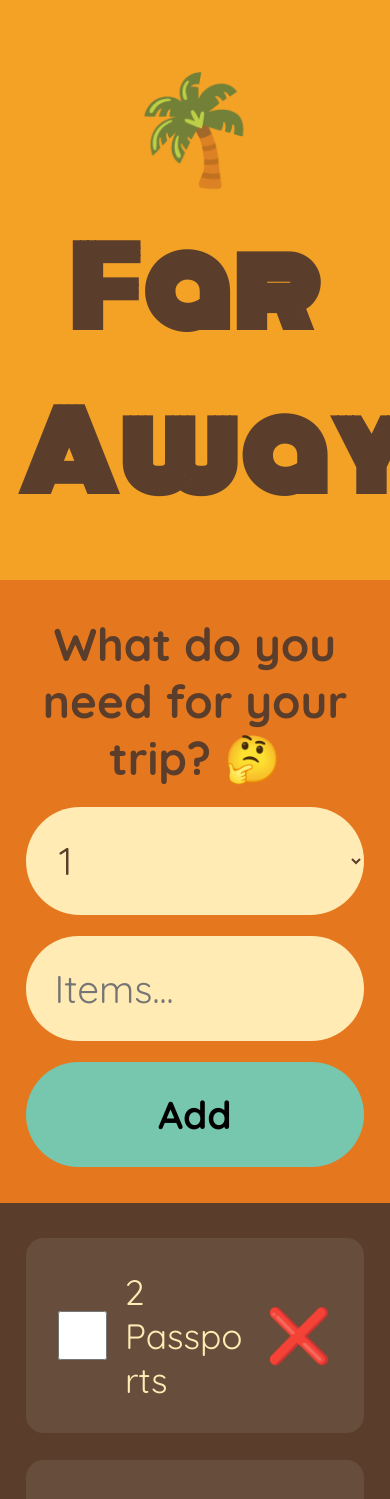
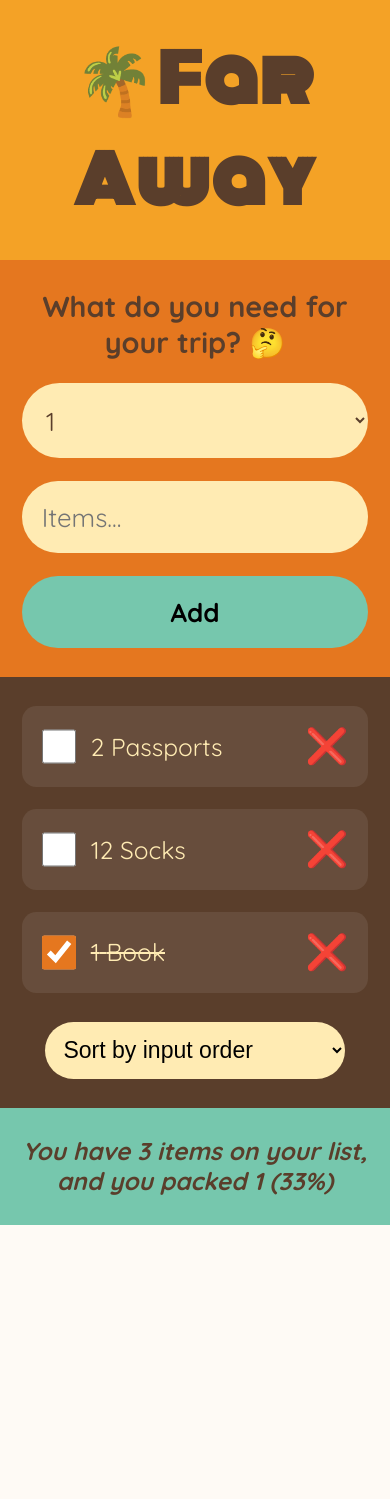
Before and after one commit to rianna567/todolist, a React (Create React App) app: page / in a window 390 px wide. Shown: the top 1499 px of the page. After the commit the page ends 1225 px from the top, so only its background shows below. Built offline with nearby package versions, Linux system fonts and the light colour scheme.

Commit message:
changed responsive

```diff
--- a/src/index.css
+++ b/src/index.css
@@ -5,6 +5,8 @@
   padding: 0;
   box-sizing: border-box;
 }
+
+/* ================= ROOT ================= */
 
 html {
   font-size: 62.5%;
@@ -19,21 +21,29 @@ body {
   overflow-x: hidden;
 }
 
+/* ================= APP ================= */
+
 .app {
   min-height: 100vh;
 
-  display: flex;
-  flex-direction: column;
+  display: grid;
+
+  grid-template-rows: auto auto 1fr auto;
 }
 
 /* ================= HEADER ================= */
 
 h1 {
   background-color: #f4a226;
+
   font-family: "Monoton", cursive;
+
   font-size: 3.6rem;
+
   text-align: center;
+
   padding: 2rem 1rem;
+
   letter-spacing: 2px;
   word-spacing: 5px;
 }
@@ -42,16 +52,20 @@ h1 {
 
 .add-form {
   background-color: #e5771f;
+
   padding: 2rem 1.5rem;
 
   display: flex;
   flex-direction: column;
+
   align-items: stretch;
-  gap: 1.2rem;
+
+  gap: 1.8rem;
 }
 
 .add-form h3 {
   text-align: center;
+
   font-size: 2rem;
 }
 
@@ -59,23 +73,32 @@ h1 {
 .add-form input,
 .add-form button {
   width: 100%;
+
   padding: 1.2rem;
+
   border: none;
+
   border-radius: 10rem;
+
   font-size: 1.6rem;
+
   font-family: inherit;
 }
 
 .add-form input,
 .add-form select {
   background-color: #ffebb3;
+
   color: #5a3e2b;
 }
 
 .add-form button {
   background-color: #76c7ad;
+
   font-weight: 700;
+
   cursor: pointer;
+
   transition: 0.3s;
 }
 
@@ -86,59 +109,72 @@ h1 {
 /* ================= LIST ================= */
 
 .list {
-  flex: 1;
+  background-color: #5a3e2b;
 
-  overflow-y: auto;
-
-  background-color: #5a3e2b;
   color: #ffebb3;
 
   padding: 2rem 1.5rem;
 
   display: flex;
+
   flex-direction: column;
+
   gap: 2rem;
+
+  overflow-y: auto;
 }
 
-/* ONLY THIS SCROLLS */
 .list ul {
   list-style: none;
 
   display: flex;
+
   flex-direction: column;
+
   gap: 1.5rem;
 
   padding: 0;
+
   margin: 0;
 }
 
 .list li {
   background-color: rgba(255, 255, 255, 0.08);
+
   border-radius: 1rem;
-  padding: 1.2rem;
+
+  padding: 1.4rem;
 
   display: flex;
+
   align-items: center;
+
+  justify-content: space-between;
+
   gap: 1rem;
-
-  flex-wrap: wrap;
 }
 
 .list li span {
   flex: 1;
+
   word-break: break-word;
 }
 
 input[type="checkbox"] {
   width: 2rem;
+
   height: 2rem;
+
   accent-color: #e5771f;
 }
 
 .list li button {
   border: none;
+
   background: none;
+
   cursor: pointer;
+
   font-size: 2rem;
 }
 
@@ -146,16 +182,23 @@ input[type="checkbox"] {
 
 .actions {
   display: flex;
+
   justify-content: center;
 }
 
 .actions select {
   width: 100%;
+
   max-width: 300px;
+
   padding: 1rem;
+
   border: none;
+
   border-radius: 10rem;
+
   font-size: 1.5rem;
+
   background-color: #ffebb3;
 }
 
@@ -163,10 +206,15 @@ input[type="checkbox"] {
 
 .stats {
   background-color: #76c7ad;
+
   text-align: center;
+
   padding: 2rem 1rem;
+
   font-size: 1.6rem;
+
   font-weight: 700;
+  position: sticky;
 }
 
 /* ================= TABLET ================= */
@@ -174,18 +222,23 @@ input[type="checkbox"] {
 @media (min-width: 768px) {
   h1 {
     font-size: 6rem;
+
     padding: 2.5rem;
   }
 
   .add-form {
     flex-direction: row;
+
     justify-content: center;
+
     align-items: center;
+
     flex-wrap: wrap;
   }
 
   .add-form h3 {
     width: 100%;
+
     margin-bottom: 1rem;
   }
 
@@ -199,13 +252,83 @@ input[type="checkbox"] {
 
   .add-form button {
     width: auto;
+
     padding: 1.2rem 2.4rem;
   }
 
   .list ul {
     display: grid;
+
     grid-template-columns: repeat(2, 1fr);
+
     gap: 1.5rem;
+  }
+}
+
+/* ================= MOBILE ================= */
+
+
+@media (max-width: 480px) {
+  h1 {
+    font-size: 4.5rem;
+
+    padding: 2rem 1rem;
+  }
+
+  .add-form {
+    flex-direction: column;
+
+    justify-content: center;
+
+    align-items: stretch;
+
+    gap: 1.6rem;
+
+    padding: 2rem 1.5rem;
+  }
+
+  .add-form h3 {
+    width: 100%;
+
+    font-size: 2rem;
+
+    text-align: center;
+  }
+
+  .add-form select,
+  .add-form input,
+  .add-form button {
+    width: 100%;
+
+    font-size: 1.8rem;
+
+    padding: 1.4rem;
+  }
+
+  .list ul {
+    display: flex;
+
+    flex-direction: column;
+
+    gap: 1.5rem;
+  }
+
+  .list li {
+    font-size: 1.7rem;
+
+    padding: 1.4rem;
+  }
+
+  .actions select {
+    width: 100%;
+
+    font-size: 1.6rem;
+  }
+
+  .stats {
+    font-size: 1.7rem;
+
+    padding: 2rem 1rem;
   }
 }
 
@@ -225,48 +348,56 @@ input[type="checkbox"] {
   }
 }
 
+/* ================= MOBILE ================= */
+
 @media (max-width: 480px) {
   html {
-    font-size: 110%;
+    font-size: 90%;
   }
 
   h1 {
-    font-size: 6rem;
-    padding: 2.5rem 1rem;
+    font-size: 4.5rem;
+
+    padding: 2rem 1rem;
   }
 
   .add-form h3 {
-    font-size: 2.6rem;
+    font-size: 2rem;
+  }
+
+  .add-form input {
+    min-width: 160px;
   }
 
   .add-form input,
   .add-form select,
   .add-form button {
-    font-size: 2.2rem;
-    padding: 1.6rem;
+    font-size: 1.8rem;
+
+    padding: 1.4rem;
   }
 
   .list li {
-    font-size: 2rem;
-    padding: 1.8rem;
+    font-size: 1.7rem;
   }
 
   input[type="checkbox"] {
-    width: 2.8rem;
-    height: 2.8rem;
+    width: 2.4rem;
+
+    height: 2.4rem;
   }
 
   .list li button {
-    font-size: 3rem;
+    font-size: 2.4rem;
   }
 
   .actions select {
-    font-size: 1.8rem;
-    padding: 1.4rem;
+    font-size: 1.6rem;
   }
 
   .stats {
-    font-size: 2rem;
-    padding: 2.4rem 1rem;
+    font-size: 1.7rem;
+
+    padding: 2rem 1rem;
   }
 }
```
